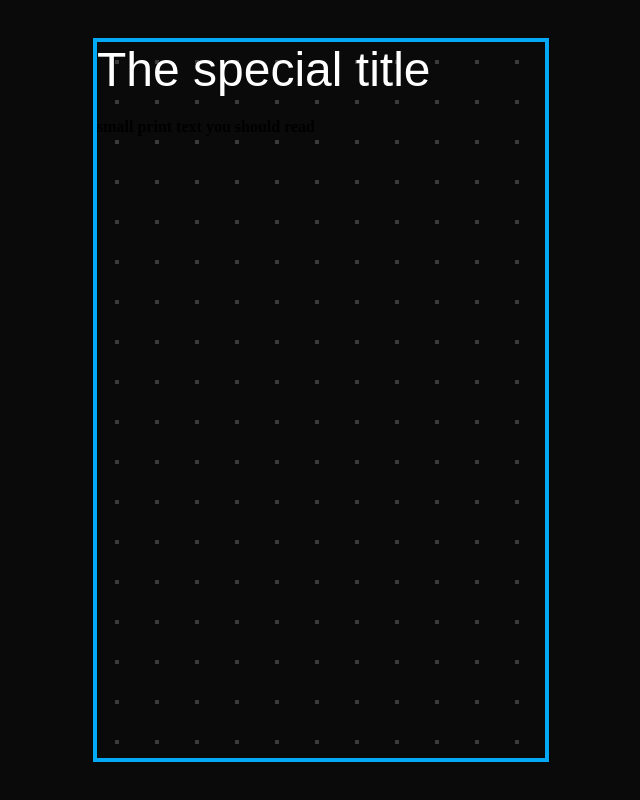
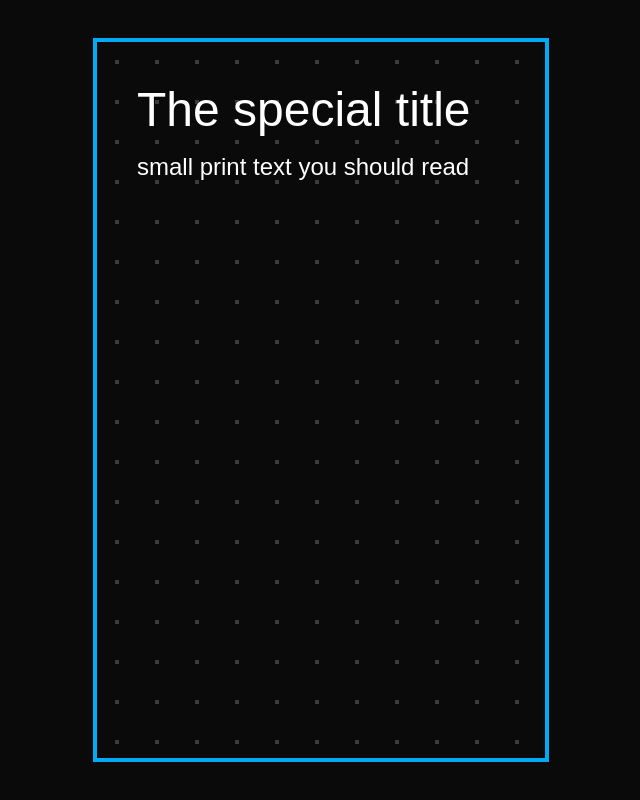
Before and after one commit to Rumblevn/hover_card, a plain HTML site: page index.html in a window 1280 px wide. Shown: the whole page, without its empty margins (319-959 px from the left). Drawn offline with Linux system fonts and the light colour scheme.

```diff
--- a/index.html
+++ b/index.html
@@ -12,7 +12,7 @@
     <div class="card">
         <div class="card-content">
             <h3 class="card-title">The special title</h3>
-            <h4 class="card-subtile">small print text you should read</h4>
+            <h4 class="card-subtitle">small print text you should read</h4>
             <i class="fa-solid fa-hat-witch card-icon"></i>
         </div>
 
--- a/style.css
+++ b/style.css
@@ -76,9 +76,11 @@
     );
     background-position: 0% 0%;
     background-size: 5vmin 5vmin;
+    padding: 5vmin;
     transition: background-position 350ms ease;
-    height: 100%;
-    width: 100%;
+    height: calc(100% - 10vmin);
+    width: calc(100% - 10vmin);
+    z-index: 2;
 }
 
 .card-title,
@@ -118,18 +120,6 @@
   z-index: 2;
 }
 
-/* -- YouTube Link Styles -- */
-
-#source-link {
-  top: 60px;
-}
-
-#source-link > i {
-  color: rgb(94, 106, 210);
-}
-
-
-
 
 
 .meta-link:hover {
```
